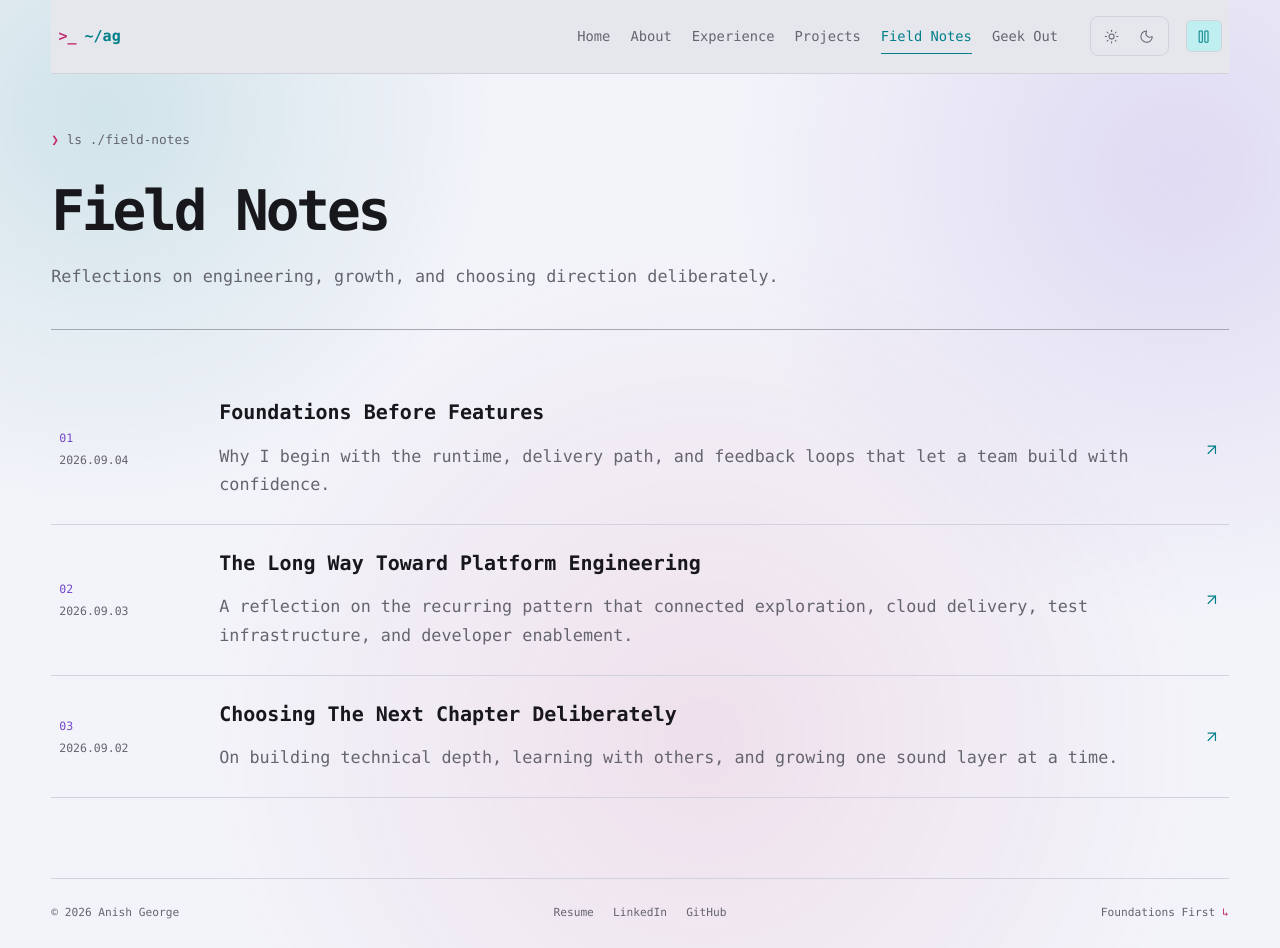
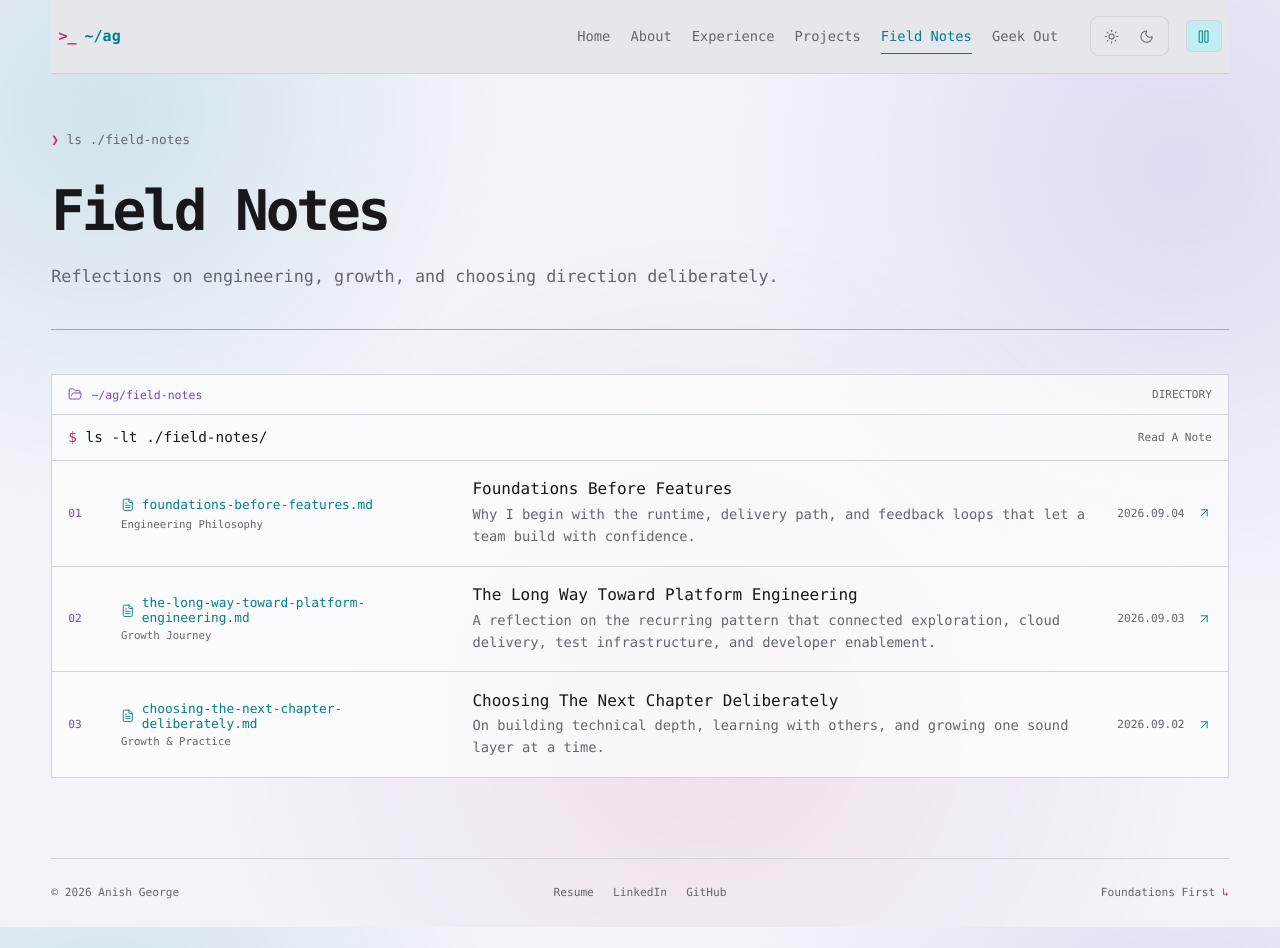
Before and after one commit to ANISHG-26/ANISHG-26.github.io, a Jekyll site: the page built from field-notes.html, in a window 1280 px wide and 948 px high. Built offline with Jekyll 4.4.1, drawn with Linux system fonts in a browser that asks for light colours; nearby versions of some CDN libraries.

Commit message:
feat: give field notes a linux index

```diff
--- a/assets/css/portfolio.css
+++ b/assets/css/portfolio.css
@@ -278,6 +278,22 @@ svg { width: 1.1rem; height: 1.1rem; flex: 0 0 auto; }
 .writing-card h2 { font-size: 1.25rem; }
 .writing-card p { color: var(--muted-foreground); margin-bottom: 0; }
 .writing-card > svg { color: var(--cyan); }
+.notes-terminal { border: 1px solid var(--border); background: color-mix(in srgb, var(--surface) 70%, transparent); }
+.notes-terminal .section-bar { border-bottom-color: var(--border); }
+.field-notes-list { display: grid; }
+.field-note-entry { display: grid; grid-template-columns: 2.3rem minmax(13rem, .8fr) minmax(0, 1.5fr) auto; gap: 1rem; align-items: center; padding: 1.15rem 1rem; border-bottom: 1px solid var(--border); transition: background .2s, padding .2s; }
+.field-note-entry:last-child { border-bottom: 0; }
+.field-note-entry:hover, .field-note-entry:focus-visible { background: var(--surface); padding-left: 1.1rem; }
+.note-index { color: var(--purple); font: .7rem var(--font-code); }
+.note-file { display: grid; gap: .25rem; min-width: 0; color: var(--cyan); font: .8rem var(--font-code); }
+.note-file > span { display: inline-flex; align-items: center; gap: .45rem; min-width: 0; overflow-wrap: anywhere; }
+.note-file svg { flex: 0 0 auto; width: .85rem; }
+.note-file small { color: var(--muted-foreground); font: .67rem var(--font-code); }
+.note-copy { display: grid; gap: .3rem; min-width: 0; }
+.note-copy strong { font: 1rem var(--font-code); }
+.note-copy span { color: var(--muted-foreground); font-size: .86rem; line-height: 1.6; }
+.note-date { display: inline-flex; align-items: center; gap: .8rem; color: var(--muted-foreground); font: .7rem var(--font-code); white-space: nowrap; }
+.note-date svg { width: .9rem; color: var(--cyan); }
 .geek-intro { max-width: 42rem; font-size: 1.15rem; margin-bottom: 2rem; color: var(--muted-foreground); }
 .geek-card > svg { width: 1.8rem; height: 1.8rem; margin-bottom: 1.5rem; }
 .geek-card h2 { font-size: 1.25rem; }
@@ -327,6 +343,9 @@ svg { width: 1.1rem; height: 1.1rem; flex: 0 0 auto; }
   .about-profile-terminal > .terminal-window-bar { grid-column: auto; }
   .about-profile-output { border-top: 1px solid var(--border); border-left: 0; }
   .principles-grid, .project-grid, .geek-grid, .projects-section .project-grid { grid-template-columns: 1fr; }
+  .field-note-entry { grid-template-columns: 1.5rem 1fr auto; row-gap: .45rem; }
+  .note-copy { grid-column: 2; }
+  .note-date { grid-column: 3; grid-row: 1 / 3; }
   .skills-tree { gap: 1rem; }
   .section-heading-row { display: block; }
   .directory-list a { grid-template-columns: 1.5rem 11rem 1fr auto; gap: .7rem; }
--- a/field-notes.html
+++ b/field-notes.html
@@ -6,18 +6,17 @@ command: ls ./field-notes
 permalink: /field-notes/
 ---
 
-<section class="writing-list">
-  {% for post in site.posts %}
-    <a class="writing-card" href="{{ post.url | relative_url }}">
-      <div class="writing-meta">
-        <span>{{ forloop.index | prepend: '0' }}</span>
-        <time datetime="{{ post.date | date_to_xmlschema }}">{{ post.date | date: '%Y.%m.%d' }}</time>
-      </div>
-      <div>
-        <h2>{{ post.title }}</h2>
-        <p>{{ post.description }}</p>
-      </div>
-      <i data-lucide="arrow-up-right" aria-hidden="true"></i>
-    </a>
-  {% endfor %}
+<section class="notes-terminal" aria-labelledby="notes-directory-title">
+  <div class="terminal-window-bar"><span><i data-lucide="folder-open" aria-hidden="true"></i> ~/ag/field-notes</span><span class="file-type">DIRECTORY</span></div>
+  <div class="section-bar"><h2 id="notes-directory-title"><span class="prompt-mark">$</span> ls -lt ./field-notes/</h2><span>Read A Note</span></div>
+  <nav class="field-notes-list" aria-label="Field notes">
+    {% for post in site.posts %}
+      <a class="field-note-entry" href="{{ post.url | relative_url }}">
+        <span class="note-index">{{ forloop.index | prepend: '0' }}</span>
+        <span class="note-file"><span><i data-lucide="file-text" aria-hidden="true"></i>{{ post.slug }}.md</span><small>{{ post.category_label }}</small></span>
+        <span class="note-copy"><strong>{{ post.title }}</strong><span>{{ post.description }}</span></span>
+        <span class="note-date"><time datetime="{{ post.date | date_to_xmlschema }}">{{ post.date | date: '%Y.%m.%d' }}</time><i data-lucide="arrow-up-right" aria-hidden="true"></i></span>
+      </a>
+    {% endfor %}
+  </nav>
 </section>
```
